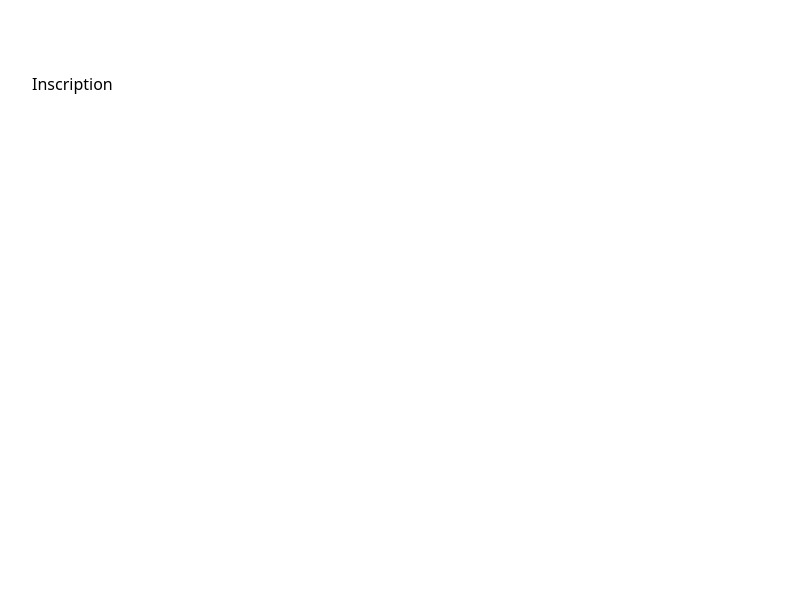
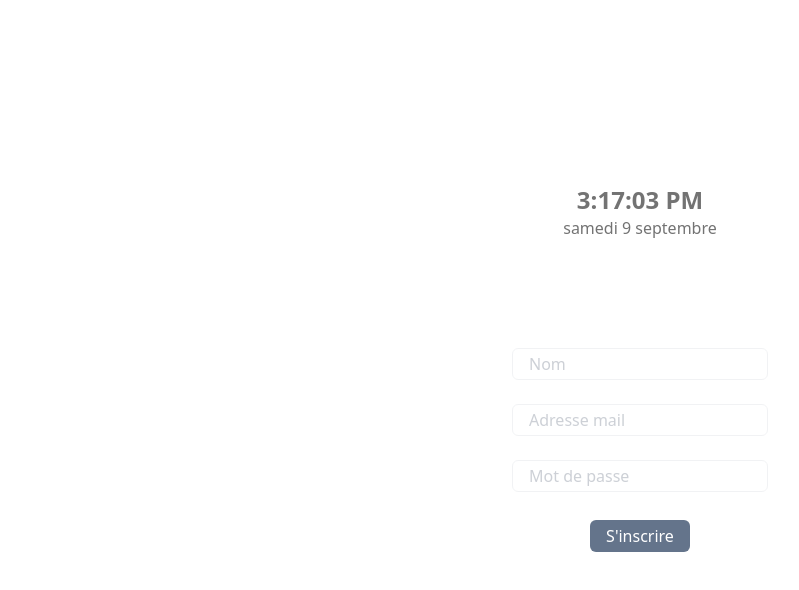
Before and after one commit to PierreAnders/MIA, a Nuxt app: page /register in a window 1280 px wide. Shown: the top 590 px of the page, without its empty margins (0-799 px from the left). Built offline with nearby package versions, Linux system fonts and the light colour scheme.

Commit message:
add time and date on register page

```diff
--- a/components/BurgerMenu.vue
+++ b/components/BurgerMenu.vue
@@ -10,6 +10,9 @@
             <ul class="text-slate-400 mt-14">
                 <li class="hover:bg-neutral-800 px-4 rounded hover:text-white transition duration-300">
                     <nuxt-link to="/" class="block py-2">Accueil</nuxt-link>
+                </li>
+                <li class="hover:bg-neutral-800 px-4 rounded hover:text-white transition duration-300">
+                    <nuxt-link to="/profile" class="block py-2">Profile</nuxt-link>
                 </li>
                 <li class="hover:bg-neutral-800 px-4 rounded hover:text-white transition duration-300">
                     <nuxt-link to="/chat" class="block py-2">Chat</nuxt-link>
--- a/pages/index.vue
+++ b/pages/index.vue
@@ -1,18 +1,19 @@
 <template>
   <div class="bg-image px-8 pt-12 min-h-screen">
     <BurgerMenu />
-    <h1>Connexion</h1>
     <form @submit.prevent="login">
-      <div>
-        <label class="text-white" for="email">Adresse e-mail:</label>
-        <input class="text-black" type="text" id="email" v-model="email" />
+      <div class="flex flex-col items-center justify-center mt-72">
+        <div class="py-3">
+          <label class="sr-only" for="email">Adresse e-mail:</label>
+          <input class="w-64 h-8 px-4 border rounded-md focus:outline-none focus:border-amber-800 opacity-50" type="text" id="email" v-model="email" placeholder="Adresse mail"/>
+        </div>
+        <div class="py-3">
+          <label class="sr-only" for="mot_de_passe">Mot de passe:</label>
+          <input class="w-64 h-8 px-4 border rounded-md focus:outline-none focus:border-amber-800 opacity-50" type="password" id="mot_de_passe" v-model="mot_de_passe" placeholder="Mot de passe"/>
+        </div>
+        <button class="flex items-center h-8 bg-slate-500 text-white mt-4 px-4 py-2 rounded-md hover:bg-slate-600 transition duration-300" type="submit">Se connecter</button>
       </div>
-      <div>
-        <label class="text-white" for="mot_de_passe">Mot de passe:</label>
-        <input class="text-black" type="password" id="mot_de_passe" v-model="mot_de_passe" />
-      </div>
-      <button class="text-white" type="submit">Se connecter</button>
-    </form>
+      </form>
   </div>
 </template>
 
--- /dev/null
+++ b/pages/profile.vue
@@ -0,0 +1,72 @@
+<template>
+    <div class="bg-image px-8 pt-12 min-h-screen">
+      <BurgerMenu />
+      <h1>Saisir les informations de l'agent</h1>
+      <form @submit.prevent="submitAgentInfo">
+        <div>
+          <label class="text-white" for="nom">Nom de l'agent</label>
+          <input class="text-black" type="text" id="nom" v-model="agentInfo.nom" required>
+        </div>
+        <div>
+          <label class="text-white" for="objectif">Objectif de l'agent</label>
+          <input class="text-black" type="text" id="objectif" v-model="agentInfo.objectif">
+        </div>
+        <button class="text-white" type="submit">Enregistrer</button>
+      </form>
+    </div>
+  </template>
+
+  <script>
+  import axios from 'axios';
+  import BurgerMenu from '~/components/BurgerMenu.vue';
+
+  export default {
+    components: {
+      BurgerMenu,
+    },
+
+    data() {
+      return {
+        agentInfo: {
+          nom: "",
+          objectif: ""
+        }
+      };
+    },
+    methods: {
+      async submitAgentInfo() {
+        try {
+          const token = localStorage.getItem("access_token"); // Récupérez le jeton JWT stocké localement
+
+          if (!token) {
+            console.error("Jetons JWT non trouvés.");
+            return;
+          }
+
+          const headers = {
+            Authorization: `Bearer ${token}` // Ajoutez le jeton JWT à l'en-tête de la requête
+          };
+
+          const response = await axios.post("http://localhost:5000/agent_info", this.agentInfo, { headers });
+
+          if (response.status === 201) {
+            this.$router.push("/chat");
+          } else {
+            console.error("Échec de l'enregistrement des informations de l'agent.");
+          }
+        } catch (error) {
+          console.error("Erreur lors de la soumission des informations de l'agent:", error);
+        }
+      }
+    }
+  };
+  </script>
+
+  <style>
+  .bg-image {
+    background-image: linear-gradient(rgba(0, 0, 0, 0.4), rgba(0, 0, 0, 0.7)), url("~/assets/space-background.jpg");
+    background-size: cover;
+    background-position: center;
+    min-height: 100vh;
+  }
+  </style>
--- a/pages/register.vue
+++ b/pages/register.vue
@@ -1,21 +1,31 @@
 <template>
   <div class="bg-image px-8 pt-12 min-h-screen">
     <BurgerMenu />
-      <h1>Inscription</h1>
     <form @submit.prevent="register">
-        <div>
-          <label class="text-white" for="nom">Nom:</label>
-          <input class="text-black" type="text" id="nom" v-model="nom" required>
+      <div class="flex flex-col items-center justify-center mt-28">
+        <p class="text-neutral-500 text-2xl font-semibold">{{ currentTime }}</p>
+        <p class="text-neutral-500">{{ formattedDate }}</p>
       </div>
-        <div>
-          <label class="text-white" for="email">Email:</label>
-          <input class="text-black" type="email" id="email" v-model="email" required>
+      <div class="flex flex-col items-center justify-center mt-24">
+        <div class="py-3">
+          <label class="sr-only" for="nom">Nom:</label>
+          <input class="w-64 h-8 px-4 border rounded-md focus:outline-none focus:border-amber-800 opacity-50" type="text"
+            id="nom" v-model="nom" required placeholder="Nom">
         </div>
-        <div>
-          <label class="text-white" for="mot_de_passe">Mot de passe:</label>
-          <input class="text-black" type="password" id="mot_de_passe" v-model="mot_de_passe" required>
+        <div class="py-3">
+          <label class="sr-only" for="email">Email:</label>
+          <input class="w-64 h-8 px-4 border rounded-md focus:outline-none focus:border-amber-800 opacity-50" type="email"
+            id="email" v-model="email" required placeholder="Adresse mail">
         </div>
-        <button class="text-white" type="submit">S'inscrire</button>
+        <div class="py-3">
+          <label class="sr-only" for="mot_de_passe">Mot de passe:</label>
+          <input class="w-64 h-8 px-4 border rounded-md focus:outline-none focus:border-amber-800 opacity-50"
+            type="password" id="mot_de_passe" v-model="mot_de_passe" required placeholder="Mot de passe">
+        </div>
+        <button
+          class="flex items-center h-8 bg-slate-500 text-white mt-4 px-4 py-2 rounded-md hover:bg-slate-600 transition duration-300"
+          type="submit">S'inscrire</button>
+      </div>
     </form>
   </div>
 </template>
@@ -28,15 +38,32 @@ export default {
   components: {
     BurgerMenu,
   },
-
+  computed: {
+    formattedDate() {
+      const options = { weekday: 'long', day: 'numeric', month: 'long' };
+      return this.currentDate.toLocaleDateString('fr-FR', options);
+    },
+  },
+  created() {
+    this.updateTime();
+    this.intervalId = setInterval(this.updateTime, 1000);
+  },
   data() {
     return {
       nom: '',
       email: '',
       mot_de_passe: '',
+      currentDate: new Date(),
+      currentTime: new Date().toLocaleTimeString(),
     };
   },
   methods: {
+    updateTime() {
+      this.currentTime = new Date().toLocaleTimeString();
+    },
+    beforeDestroy() {
+      clearInterval(this.intervalId);
+    },
     async register() {
       try {
         // Envoyez une requête POST à votre API Flask pour l'inscription
```
Lines whose indentation alone changed are shown as unchanged.
